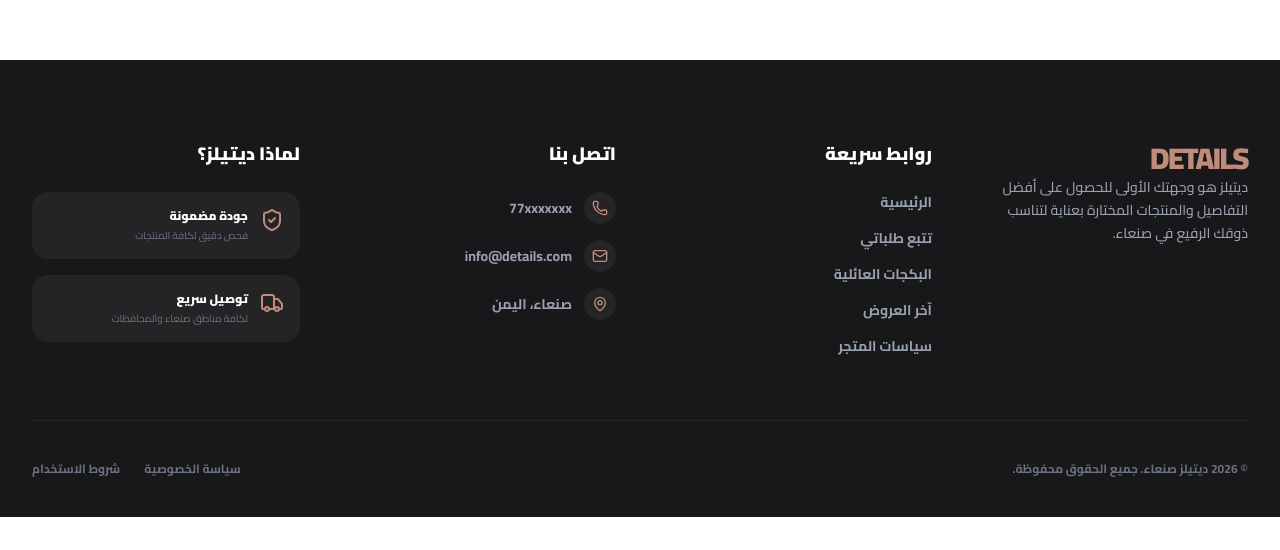
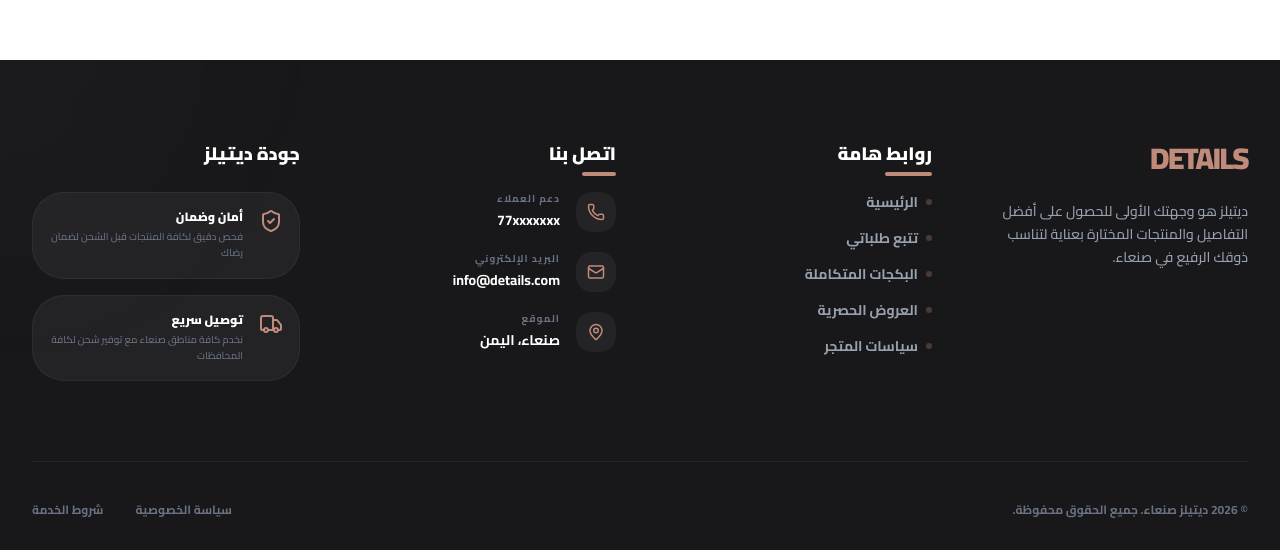
Before and after one commit to heshamsharaf7/details_website, a Next.js app: page /login in a window 1280 px wide. Shown: the part 884-1434 px from the top of the page. Before the commit the page ends 1401 px from the top, so only its background shows below. Built offline with nearby package versions, Linux system fonts and the light colour scheme; no server answers; the database is empty.

Commit message:
feat: integrated developer info and standardized store logo across the site

```diff
--- a/src/components/Footer.tsx
+++ b/src/components/Footer.tsx
@@ -2,117 +2,160 @@
 
 import { useState, useEffect } from 'react';
 import Link from 'next/link';
-import { Phone, Mail, MapPin, ShieldCheck, Truck, Globe, Share2, MessageCircle, Smartphone } from 'lucide-react';
-import { getStoreSettings, StoreSettings } from '@/lib/firestore';
+import Image from 'next/image';
+import { Phone, Mail, MapPin, ShieldCheck, Truck, Globe, Share2, MessageCircle, Smartphone, ExternalLink } from 'lucide-react';
+import { getStoreSettings, StoreSettings, getDeveloperInfo, Developer } from '@/lib/firestore';
 
 export default function Footer() {
   const [settings, setSettings] = useState<StoreSettings | null>(null);
+  const [developer, setDeveloper] = useState<Developer | null>(null);
 
   useEffect(() => {
-    async function loadSettings() {
-      const s = await getStoreSettings();
+    async function loadData() {
+      const [s, d] = await Promise.all([
+        getStoreSettings(),
+        getDeveloperInfo()
+      ]);
       setSettings(s as StoreSettings);
+      setDeveloper(d);
     }
-    loadSettings();
+    loadData();
   }, []);
 
   if (!settings) return null;
 
   return (
-    <footer className="bg-zinc-900 text-white pt-20 pb-10 mt-20">
-      <div className="max-w-7xl mx-auto px-4 md:px-8">
-        <div className="grid grid-cols-1 md:grid-cols-2 lg:grid-cols-4 gap-12 mb-16">
+    <footer className="bg-zinc-900 text-white pt-20 pb-8 mt-20 relative overflow-hidden">
+      <div className="absolute top-0 left-0 w-64 h-64 bg-primary/5 rounded-full blur-[120px] -translate-x-1/2 -translate-y-1/2"></div>
+
+      <div className="max-w-7xl mx-auto px-4 md:px-8 relative z-10">
+        <div className="grid grid-cols-1 md:grid-cols-2 lg:grid-cols-4 gap-12 mb-20">
           {/* Brand & Description */}
           <div className="space-y-6">
-            <Link href="/" className="text-3xl font-black text-primary tracking-tighter">
-              {settings.storeName || 'DETAILS'}
+            <Link href="/" className="inline-block transform hover:scale-105 transition-transform duration-300">
+               {settings.logoUrl ? (
+                 <div className="relative w-20 h-20 md:w-24 md:h-24">
+                   <Image src={settings.logoUrl} alt={settings.storeName || 'Logo'} fill className="object-contain" />
+                 </div>
+               ) : (
+                 <span className="text-3xl font-black text-primary tracking-tighter uppercase">{settings.storeName || 'DETAILS'}</span>
+               )}
             </Link>
-            <p className="text-gray-400 text-sm leading-relaxed font-medium">
+            <p className="text-gray-400 text-sm leading-relaxed font-medium max-w-sm">
               {settings.storeDescription || 'ديتيلز هو وجهتك الأولى للحصول على أفضل التفاصيل والمنتجات المختارة بعناية لتناسب ذوقك الرفيع في صنعاء.'}
             </p>
-            <div className="flex gap-4 text-gray-400">
+            <div className="flex gap-4">
                {settings.instagram && (
-                 <a href={settings.instagram} target="_blank" className="hover:text-primary transition-colors"><Globe size={20} /></a>
+                 <a href={settings.instagram} target="_blank" className="w-10 h-10 rounded-xl bg-white/5 flex items-center justify-center text-gray-400 hover:bg-primary hover:text-white transition-all"><Globe size={18} /></a>
                )}
                {settings.facebook && (
-                 <a href={settings.facebook} target="_blank" className="hover:text-primary transition-colors"><Share2 size={20} /></a>
+                 <a href={settings.facebook} target="_blank" className="w-10 h-10 rounded-xl bg-white/5 flex items-center justify-center text-gray-400 hover:bg-primary hover:text-white transition-all"><Share2 size={18} /></a>
                )}
                {settings.whatsapp && (
-                 <a href={`https://wa.me/${settings.whatsapp}`} target="_blank" className="hover:text-primary transition-colors"><MessageCircle size={20} /></a>
+                 <a href={`https://wa.me/${settings.whatsapp}`} target="_blank" className="w-10 h-10 rounded-xl bg-white/5 flex items-center justify-center text-gray-400 hover:bg-primary hover:text-white transition-all"><MessageCircle size={18} /></a>
                )}
                {settings.tiktok && (
-                 <a href={settings.tiktok} target="_blank" className="hover:text-primary transition-colors"><Smartphone size={20} /></a>
-               )}
-               {settings.website && (
-                 <a href={settings.website} target="_blank" className="hover:text-primary transition-colors"><Globe size={18} /></a>
+                 <a href={settings.tiktok} target="_blank" className="w-10 h-10 rounded-xl bg-white/5 flex items-center justify-center text-gray-400 hover:bg-primary hover:text-white transition-all"><Smartphone size={18} /></a>
                )}
             </div>
           </div>
 
           {/* Quick Links */}
           <div className="space-y-6">
-            <h3 className="text-lg font-black">روابط سريعة</h3>
+            <h3 className="text-lg font-black relative w-fit after:content-[''] after:absolute after:-bottom-2 after:right-0 after:w-1/2 after:h-1 after:bg-primary after:rounded-full">روابط هامة</h3>
             <ul className="space-y-4 text-gray-400 text-sm font-bold">
-              <li><Link href="/" className="hover:text-primary transition-colors">الرئيسية</Link></li>
-              <li><Link href="/orders" className="hover:text-primary transition-colors">تتبع طلباتي</Link></li>
-              <li><Link href="/packages" className="hover:text-primary transition-colors">البكجات العائلية</Link></li>
-              <li><Link href="/offers" className="hover:text-primary transition-colors">آخر العروض</Link></li>
-              <li><Link href="/policies" className="hover:text-primary transition-colors">سياسات المتجر</Link></li>
+              <li><Link href="/" className="hover:text-primary transition-colors flex items-center gap-2 group"><span className="w-1.5 h-1.5 rounded-full bg-primary/30 group-hover:bg-primary transition-colors"></span>الرئيسية</Link></li>
+              <li><Link href="/orders" className="hover:text-primary transition-colors flex items-center gap-2 group"><span className="w-1.5 h-1.5 rounded-full bg-primary/30 group-hover:bg-primary transition-colors"></span>تتبع طلباتي</Link></li>
+              <li><Link href="/packages" className="hover:text-primary transition-colors flex items-center gap-2 group"><span className="w-1.5 h-1.5 rounded-full bg-primary/30 group-hover:bg-primary transition-colors"></span>البكجات المتكاملة</Link></li>
+              <li><Link href="/offers" className="hover:text-primary transition-colors flex items-center gap-2 group"><span className="w-1.5 h-1.5 rounded-full bg-primary/30 group-hover:bg-primary transition-colors"></span>العروض الحصرية</Link></li>
+              <li><Link href="/policies" className="hover:text-primary transition-colors flex items-center gap-2 group"><span className="w-1.5 h-1.5 rounded-full bg-primary/30 group-hover:bg-primary transition-colors"></span>سياسات المتجر</Link></li>
             </ul>
           </div>
 
           {/* Contact Info */}
           <div className="space-y-6">
-            <h3 className="text-lg font-black">اتصل بنا</h3>
-            <ul className="space-y-4 text-gray-400 text-sm font-bold">
-              <li className="flex items-center gap-3">
-                <div className="w-8 h-8 rounded-full bg-white/5 flex items-center justify-center text-primary">
-                   <Phone size={16} />
+            <h3 className="text-lg font-black relative w-fit after:content-[''] after:absolute after:-bottom-2 after:right-0 after:w-1/2 after:h-1 after:bg-primary after:rounded-full">اتصل بنا</h3>
+            <ul className="space-y-5 text-gray-400 text-sm font-bold">
+              <li className="flex items-start gap-4">
+                <div className="w-10 h-10 rounded-2xl bg-white/5 flex items-center justify-center text-primary flex-shrink-0">
+                    <Phone size={18} />
                 </div>
-                <span>{settings.supportPhone || '77xxxxxxx'}</span>
+                <div>
+                   <p className="text-[10px] text-gray-500 uppercase tracking-widest mb-1">دعم العملاء</p>
+                   <p className="text-white">{settings.supportPhone || '77xxxxxxx'}</p>
+                </div>
               </li>
-              <li className="flex items-center gap-3">
-                <div className="w-8 h-8 rounded-full bg-white/5 flex items-center justify-center text-primary">
-                  <Mail size={16} />
+              <li className="flex items-start gap-4">
+                <div className="w-10 h-10 rounded-2xl bg-white/5 flex items-center justify-center text-primary flex-shrink-0">
+                  <Mail size={18} />
                 </div>
-                <span>{settings.supportEmail || 'info@details.com'}</span>
+                <div>
+                   <p className="text-[10px] text-gray-500 uppercase tracking-widest mb-1">البريد الإلكتروني</p>
+                   <p className="text-white">{settings.supportEmail || 'info@details.com'}</p>
+                </div>
               </li>
-              <li className="flex items-center gap-3">
-                <div className="w-8 h-8 rounded-full bg-white/5 flex items-center justify-center text-primary">
-                  <MapPin size={16} />
+              <li className="flex items-start gap-4">
+                <div className="w-10 h-10 rounded-2xl bg-white/5 flex items-center justify-center text-primary flex-shrink-0">
+                  <MapPin size={18} />
                 </div>
-                <span>{settings.address || 'صنعاء، اليمن'}</span>
+                <div>
+                   <p className="text-[10px] text-gray-500 uppercase tracking-widest mb-1">الموقع</p>
+                   <p className="text-white">{settings.address || 'صنعاء، اليمن'}</p>
+                </div>
               </li>
             </ul>
           </div>
 
-          {/* Newsletter/Trust */}
+          {/* Trust Sections */}
           <div className="space-y-6">
-             <h3 className="text-lg font-black">لماذا ديتيلز؟</h3>
+             <h3 className="text-lg font-black">جودة ديتيلز</h3>
              <div className="space-y-4">
-                <div className="flex gap-3 bg-white/5 p-4 rounded-2xl">
-                   <ShieldCheck className="text-primary flex-shrink-0" />
+                <div className="flex gap-4 bg-white/5 p-4 rounded-[2rem] border border-white/5 hover:border-primary/20 transition-all duration-500">
+                   <ShieldCheck className="text-primary flex-shrink-0" size={24} />
                    <div className="space-y-1">
-                      <p className="text-xs font-black">جودة مضمونة</p>
-                      <p className="text-[10px] text-gray-500">فحص دقيق لكافة المنتجات</p>
+                      <p className="text-xs font-black">أمان وضمان</p>
+                      <p className="text-[10px] text-gray-500 leading-relaxed font-medium">فحص دقيق لكافة المنتجات قبل الشحن لضمان رضاك</p>
                    </div>
                 </div>
-                <div className="flex gap-3 bg-white/5 p-4 rounded-2xl">
-                   <Truck className="text-primary flex-shrink-0" />
+                <div className="flex gap-4 bg-white/5 p-4 rounded-[2rem] border border-white/5 hover:border-primary/20 transition-all duration-500">
+                   <Truck className="text-primary flex-shrink-0" size={24} />
                    <div className="space-y-1">
                       <p className="text-xs font-black">توصيل سريع</p>
-                      <p className="text-[10px] text-gray-500">لكافة مناطق صنعاء والمحافظات</p>
+                      <p className="text-[10px] text-gray-500 leading-relaxed font-medium">نخدم كافة مناطق صنعاء مع توفير شحن لكافة المحافظات</p>
                    </div>
                 </div>
              </div>
           </div>
         </div>
 
-        <div className="pt-10 border-t border-white/5 flex flex-col md:flex-row justify-between items-center gap-6 text-gray-500 text-xs font-bold">
-           <p>© 2026 {settings.storeName || 'ديتيلز صنعاء'}. جميع الحقوق محفوظة.</p>
-           <div className="flex gap-6">
-              <Link href="/policies" className="hover:text-white transition-colors">سياسة الخصوصية</Link>
-              <Link href="/policies" className="hover:text-white transition-colors">شروط الاستخدام</Link>
+        {/* Footer Bottom with Developer Info */}
+        <div className="pt-10 border-t border-white/5 flex flex-col md:flex-row justify-between items-center gap-8">
+           <div className="text-center md:text-right space-y-2">
+              <p className="text-gray-500 text-xs font-bold">© 2026 {settings.storeName || 'ديتيلز صنعاء'}. جميع الحقوق محفوظة.</p>
+           </div>
+
+           {developer && (
+             <div className="flex items-center gap-4 bg-white/5 p-1 pl-6 rounded-full border border-white/5 hover:border-primary/20 transition-all group">
+                <div className="w-10 h-10 rounded-full bg-primary flex items-center justify-center text-white font-black text-lg">
+                   {developer.name.charAt(0)}
+                </div>
+                <div className="text-right">
+                   <p className="text-[9px] text-gray-500 font-black uppercase tracking-wider">تم التطوير بواسطة</p>
+                   <div className="flex items-center gap-2">
+                      <p className="text-gray-200 text-xs font-black tracking-tighter">{developer.name}</p>
+                      {developer.website && (
+                        <a href={developer.website} target="_blank" className="text-primary opacity-50 group-hover:opacity-100 transition-opacity">
+                           <ExternalLink size={12} />
+                        </a>
+                      )}
+                   </div>
+                </div>
+             </div>
+           )}
+
+           <div className="flex gap-8 text-gray-500 text-xs font-bold">
+              <Link href="/policies" className="hover:text-primary transition-colors">سياسة الخصوصية</Link>
+              <Link href="/policies" className="hover:text-primary transition-colors">شروط الخدمة</Link>
            </div>
         </div>
       </div>
```
Also changed, not shown: src/lib/firestore.ts (+20 -0 lines), public/app_logo.jpeg (added), public/smartcodeonline.png (added).
